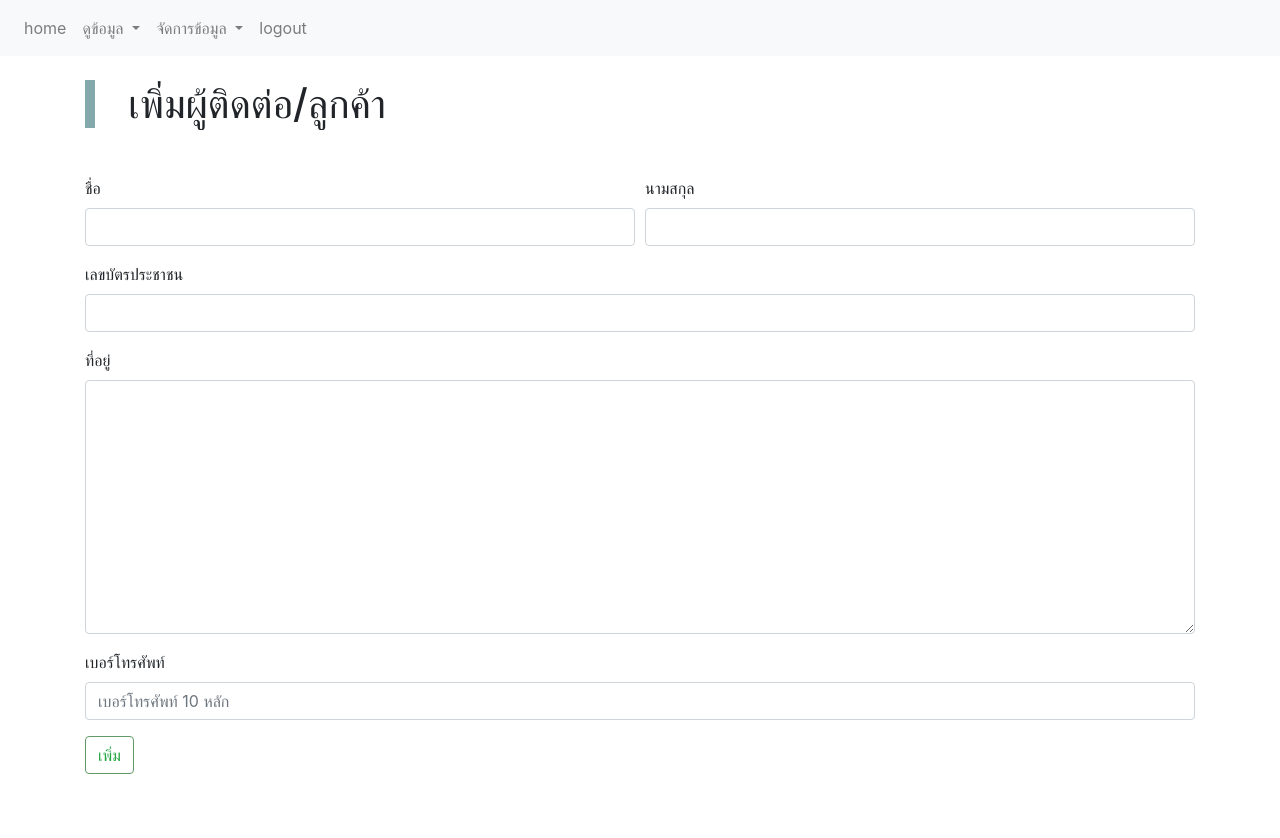
After one commit to ploidplanp/carins, a Django app: page /contract/new/customer in a window 1280 px wide. The commit adds this page. Run offline with Django 3.2, Linux system fonts and the light colour scheme; a user stored in the database is signed in; tables that the repository leaves empty hold one stand-in row (values such as "Sample post"); parts of the project's set-up code (start-up, migrations or seed data) failed here and were passed over; some libraries are stand-ins or nearby versions.

Commit message:
add customer page
can add to database

```diff
--- a/mysite/contract/forms.py
+++ b/mysite/contract/forms.py
@@ -4,7 +4,7 @@ from psycopg2.sql import Placeholder
 
 # from .models import Contract, Insurance_Policy
 from .models import Province
-from contract.models import Compulsory_Insurance, Contract
+from contract.models import Compulsory_Insurance, Customer
 
 type_choice = (
     ('รถยนต์', 'รถยนต์'), ('รถจักรยานยนต์', 'จักรยานยนต์')
@@ -41,7 +41,11 @@ class Insurance_PolicyFrom(forms.Form):
 
     license.widget.attrs.update({'class':'form-control', 'Placeholder':'อท1616'})
 
-class ContractForm(ModelForm):
-    class Meta:
-        model = Contract
-        fields = '__all__'
+class CustomerForm(forms.Form):
+    fname = forms.CharField(label='ชื่อ', max_length=255, widget=forms.TextInput(attrs={'class':'form-control'}))
+    lname = forms.CharField(label='นามสกุล', max_length=255, widget=forms.TextInput(attrs={'class':'form-control'}))
+    card_id = forms.CharField(label='เลขบัตรประชาชน', max_length=13, widget=forms.TextInput(attrs={'class':'form-control'}))
+    address = forms.CharField(label='ที่อยู่', widget=forms.Textarea(attrs={'class':'form-control'}))
+    phone = forms.CharField(label='เบอร์โทรศัพท์', max_length=10, widget=forms.TextInput(attrs={'class':'form-control'}), )
+
+    phone.widget.attrs.update({'class':'form-control', 'Placeholder':'เบอร์โทรศัพท์ 10 หลัก'})
--- a/mysite/contract/templates/compulsory_insurance/new_compulsory.html
+++ b/mysite/contract/templates/compulsory_insurance/new_compulsory.html
@@ -34,7 +34,7 @@
                         <option value='{{cus.id}}'>{{cus}}</option>
                     {% endfor %}
                 </select>
-                <small class="form-text text-muted"><a href="">ต้องการเพิ่มผู้ติดต่อ</a></small>
+                <small class="form-text text-muted"><a href="{% url 'add_customer' %}">ต้องการเพิ่มผู้ติดต่อ</a></small>
             </div>
 
             <hr class="mt-5 mb-5">
--- /dev/null
+++ b/mysite/contract/templates/customer_add.html
@@ -0,0 +1,52 @@
+{% extends "base.html" %} {% block content %}
+<style>
+    .bdl {
+        border-left: 10px solid #84a9ac;
+        padding-left: 3%;
+    }
+
+    .mycontract {
+        width: 90%;
+    }
+
+    .mybtn {
+        border-color: #639a67;
+    }
+
+    .mybtn:hover {
+        background-color: #639a67;
+        border-color: #639a67;
+    }
+</style>
+
+<div class="container">
+    {% if msg %}
+        <h1 class="bdl">ลูกค้าใหม่</h1><br>
+        {{msg}}
+    {% else %}
+        <h1 class="bdl">เพิ่มผู้ติดต่อ/ลูกค้า</h1>
+    {% endif %}
+    <form action="{% url 'add_customer' %}" method='POST' class="mt-5">
+        {% csrf_token %}
+        <div class="form-row">
+            <div class="form-group col-lg-6 col-md-6 col-sm-12">
+                <label for="">{{form.fname.label}}</label> {{form.fname}}
+            </div>
+            <div class="form-group col-lg-6 col-md-6 col-sm-12">
+                <label for="">{{form.lname.label}}</label> {{form.lname}}
+            </div>
+        </div>
+
+        <div class="form-group">
+            <label for="">{{form.card_id.label}}</label> {{form.card_id}}
+        </div>
+        <div class="form-group">
+            <label for="">{{form.address.label}}</label> {{form.address}}
+        </div>
+        <div class="form-group">
+            <label for="">{{form.phone.label}}</label> {{form.phone}}
+        </div>
+        <button type="submit" class="btn btn-outline-success mybtn mb-5">เพิ่ม</button>
+    </form>
+</div>
+{% endblock %}
--- a/mysite/contract/urls.py
+++ b/mysite/contract/urls.py
@@ -5,4 +5,5 @@ urlpatterns = [
     path('report/expire', views.report_expire, name='report_expire'),
     path('new/insurance', views.new_policy, name='new_policy'),
     path('new/compulsory', views.new_compulsory, name='new_compulsory'),
+    path('new/customer', views.add_customer, name='add_customer')
 ]
--- a/mysite/contract/views.py
+++ b/mysite/contract/views.py
@@ -3,23 +3,45 @@ from django.db.models.expressions import OrderBy
 from django.http import HttpResponse, HttpResponseRedirect
 from django.shortcuts import redirect, render
 from django.template.context_processors import request
+from django.contrib.auth.models import User
 
 from contract.models import Car, Customer
-from home.models import Brand, Company, Province, Premium_Table
+from home.models import Brand, Company, Province, Premium_Table, Person
 
-from .forms import ContractForm, Insurance_PolicyFrom
+from .forms import Insurance_PolicyFrom, CustomerForm
 
 # Create your views here.
-carlist = Car.objects.all().order_by('license_on')
-customerlist = Customer.objects.all().order_by('fname', 'lname')
-companylist = Company.objects.all().order_by('name')
-premiumlist = Premium_Table.objects.all().order_by('code')
-
-
 @login_required
 # หน้ารายงานกรมธรรม์หมดอายุ
 def report_expire(request):
     return render(request, template_name='report_ex.html')
+
+@login_required
+# หน้าเพิ่มผู้ติดต่อ
+def add_customer(request):
+    person = Person.objects.get(user_id=request.user.id)
+    print(person.id)
+    msg = ''
+    if request.method == 'POST':
+        form = CustomerForm(request.POST)
+        if form.is_valid():
+            print(form.cleaned_data) # ทั้งก้อน
+            customer = Customer.objects.create(
+                card_id = form.cleaned_data['card_id'],
+                fname = form.cleaned_data['fname'],
+                lname = form.cleaned_data['lname'],
+                phone = form.cleaned_data['phone'],
+                address = form.cleaned_data['address'],
+                seller = person # คนที่ดูแลลูกค้ารายนี้ก็คือคนที่ลอคอินอยู่
+            )
+            msg = 'We have you:\'D'
+    else:
+        form = CustomerForm()
+    context = {
+        'form': form,
+        'msg': msg
+    }
+    return render(request, 'customer_add.html', context=context)
 
 @login_required
 # หน้าเพิ่มกรมธรรม์ ประกัน
@@ -44,6 +66,11 @@ def new_policy(request):
 @login_required
 # หน้าเพิ่มกรมธรรม์ พ.ร.บ.
 def new_compulsory(request):
+    carlist = Car.objects.all().order_by('license_on')
+    customerlist = Customer.objects.all().order_by('fname', 'lname')
+    companylist = Company.objects.all().order_by('name')
+    premiumlist = Premium_Table.objects.all().order_by('code')
+
     context = {
         'carlist': carlist,
         'customerlist': customerlist,
--- a/mysite/home/views.py
+++ b/mysite/home/views.py
@@ -39,6 +39,7 @@ def mylogout(request):
 @login_required
 def profile(request):
     print(request.user)
+    print(request.user.id)
     profile = Person.objects.filter(user=request.user)
 
     context = {
```
Also changed, not shown: mysite/contract/templates/management/owner_add.html (added, +23 -0 lines), mysite/contract/templates/add/customer.html (deleted), mysite/contract/templates/add/owner.html (deleted), mysite/contract/templates/management/car_add.html (added).
